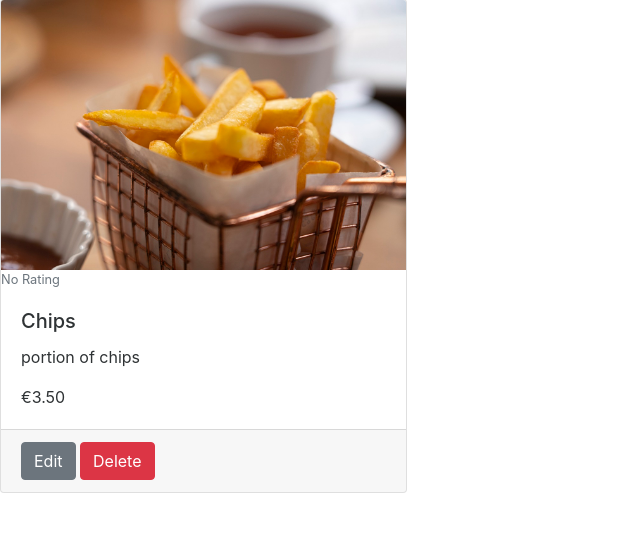
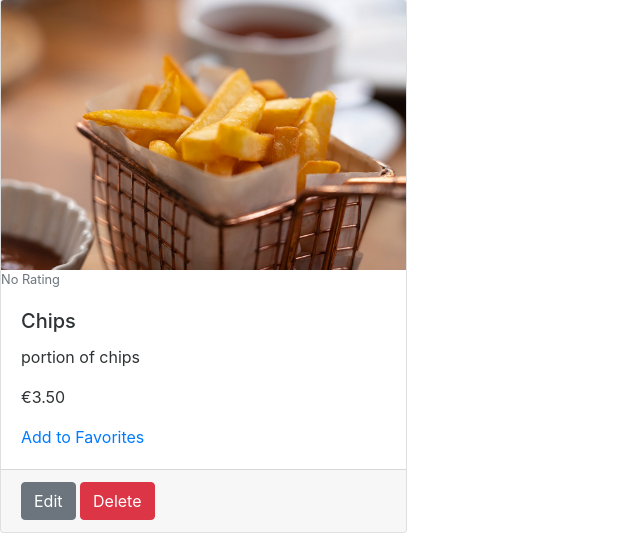
Before and after one commit to EdelCorbett/the-chip-shop-pp5, a Django app: page /menu/menu/category/1/ in a window 1280 px wide. Shown: the part 407-964 px from the top of the page, without its empty margins (0-640 px from the left). Before the commit the page ends 900 px from the top, so only its background shows below. Run offline with Django 3.2, Linux system fonts and the light colour scheme; the visitor is signed in with stand-in values (Sample User, id 1); data comes from the database, SQL or seed files in the repository; some libraries are stand-ins or nearby versions.

Commit message:
build:Add favorites to menu and home html

```diff
--- a/home/views.py
+++ b/home/views.py
@@ -1,7 +1,7 @@
 from django.shortcuts import render
-
+from menu.models import Favorite
 # Create your views here.
 def index(request):
     """ A view to return the index page """
-
-    return render(request, 'home/index.html')
+    favorites = Favorite.objects.filter(user=request.user) if request.user.is_authenticated else []
+    return render(request, 'home/index.html', {'favorites': favorites})
--- a/menu/models.py
+++ b/menu/models.py
@@ -4,10 +4,12 @@ from django.contrib.auth.models import User
 
 # Create your models here.
 class Category(models.Model):
+
+    name = models.CharField(max_length=254)
+    friendly_name = models.CharField(max_length=254, null=True, blank=True)
+
     class Meta:
         verbose_name_plural = 'Categories'
-    name = models.CharField(max_length=254)
-    friendly_name = models.CharField(max_length=254, null=True, blank=True)
 
     def __str__(self):
         return self.name
@@ -15,8 +17,11 @@ class Category(models.Model):
     def get_friendly_name(self):
         return self.friendly_name
 
-class Menuitem (models.Model):
-    category = models.ForeignKey('Category', null=True, blank=True, on_delete=models.SET_NULL)
+
+class Menuitem(models.Model):
+    category = models.ForeignKey(
+        'Category', null=True, blank=True, on_delete=models.SET_NULL
+    )
     name = models.CharField(max_length=254)
     description = models.TextField()
     price = models.DecimalField(max_digits=6, decimal_places=2)
@@ -26,6 +31,7 @@ class Menuitem (models.Model):
     def __str__(self):
         return self.name
 
+
 class Favorite(models.Model):
     user = models.ForeignKey(User, on_delete=models.CASCADE)
     menuitem = models.ForeignKey(Menuitem, on_delete=models.CASCADE)
--- a/menu/templates/menu/menu.html
+++ b/menu/templates/menu/menu.html
@@ -56,16 +56,17 @@
                                     {% else %}
                                         <small class="text-muted">No Rating</small>
                                 {% endif %}
-
                                             <div class="card-body">
                                                 <h5 class="card-title">{{ menuitem.name }}</h5>
                                                 <p class="card-text">{{ menuitem.description }}</p>
                                                 <p class="card-text">€{{ menuitem.price }}</p>
-                            {% comment %} <form method="post" action="{% url 'add_to_basket' menuitem.id %}">
-                            {% csrf_token %}
-                            <input type="number" name="quantity" min="1" max="99" value="1">
-                            <input type="submit" class="btn btn-primary" value="Add to Basket">
-                            </form> {% endcomment %}
+                                                {% if user.is_authenticated %}
+                                                    {% if menuitem.id in user_favorites %}
+                                                        <a href="{% url 'remove_from_favorites' menuitem.id %}">Remove from Favorites</a>
+                                                    {% else %}
+                                                        <a href="{% url 'add_to_favorites' menuitem.id %}">Add to Favorites</a>
+                                                    {% endif %}
+                                                {% endif %}
                                             </div>
 
                                             {% if request.user.is_superuser %}
--- a/menu/urls.py
+++ b/menu/urls.py
@@ -13,4 +13,5 @@ urlpatterns = [
     path('delete/<int:menuitem_id>/', views.delete_menuitem, name='delete_menuitem'),
     path('favorites/', favorites_view, name='favorites_view'),
     path('add_to_favorites/<int:menuitem_id>/', add_to_favorites, name='add_to_favorites'),
+    path('remove_from_favorites/<int:menuitem_id>/', views.remove_from_favorites, name='remove_from_favorites'),
 ]
--- a/menu/views.py
+++ b/menu/views.py
@@ -51,6 +51,9 @@ def all_menu(request):
             menu = menu.filter(queries)
 
     current_sorting = f'{sort}_{direction}'
+    user_favorites = []
+    if request.user.is_authenticated:
+        user_favorites = Favorite.objects.filter(user=request.user, menuitem__in=menu).values_list('menuitem_id', flat=True)
 
     context = {
         'menu': menu,
@@ -59,6 +62,7 @@ def all_menu(request):
         'current_categories': category,
         'current_sorting': current_sorting,
         'MEDIA_URL': settings.MEDIA_URL,
+        'user_favorites': user_favorites,
 
 
     }
@@ -152,10 +156,20 @@ def delete_menuitem(request, menuitem_id):
 @login_required
 def favorites_view(request):
     favorites = Favorite.objects.filter(user=request.user)
-    return render(request, 'home', {'favorites': favorites})
+    favorite_ids = favorites.values_list('menuitem', flat=True)
+    return render(request,'home/index.html', {'favorites': favorites})
 
 @login_required
 def add_to_favorites(request, menuitem_id):
-    menuitem = get_object_or_404(Menuitem, id=menuitem_id)
-    Favorite.objects.create(user=request.user, menuitem=menuitem)
-    return redirect('favorites_view')
+    menuitem = get_object_or_404(Menuitem, pk=menuitem_id)
+    favorite, created = Favorite.objects.get_or_create(user=request.user, menuitem=menuitem)
+    if not created:
+        pass
+    return redirect('menu')
+
+
+@login_required
+def remove_from_favorites(request, menuitem_id):
+    menuitem = Menuitem.objects.get(pk=menuitem_id)
+    Favorite.objects.filter(user=request.user, menuitem=menuitem).delete()
+    return redirect('menu')
--- a/the_chip_shop/settings.py
+++ b/the_chip_shop/settings.py
@@ -27,7 +27,6 @@ SECRET_KEY = os.environ.get('SECRET_KEY', '')
 
 # SECURITY WARNING: don't run with debug turned on in production!
 DEBUG = True
-
 ALLOWED_HOSTS = ['the-chip-shop-pp5-7f84f31ffc3b.herokuapp.com',
                 'localhost','127.0.0.1']
 
@@ -233,7 +232,8 @@ DEFAULT_FROM_EMAIL = 'thechipshop@example.com'
 #     EMAIL_HOST_USER = os.environ.get('EMAIL_HOST_USER')
 #     EMAIL_HOST_PASSWORD = os.environ.get('EMAIL_HOST_PASS')
 #     DEFAULT_FROM_EMAIL = os.environ.get('EMAIL_HOST_USER')
-# Default primary key field type
+
+
 # https://docs.djangoproject.com/en/3.2/ref/settings/#default-auto-field
 
 DEFAULT_AUTO_FIELD = 'django.db.models.BigAutoField'
```
Also changed, not shown: checkout/views.py (+11 -10 lines), home/templates/home/index.html (+16 -5 lines), menu/migrations/0003_favorite.py (added). Lines whose indentation alone changed are shown as unchanged.
